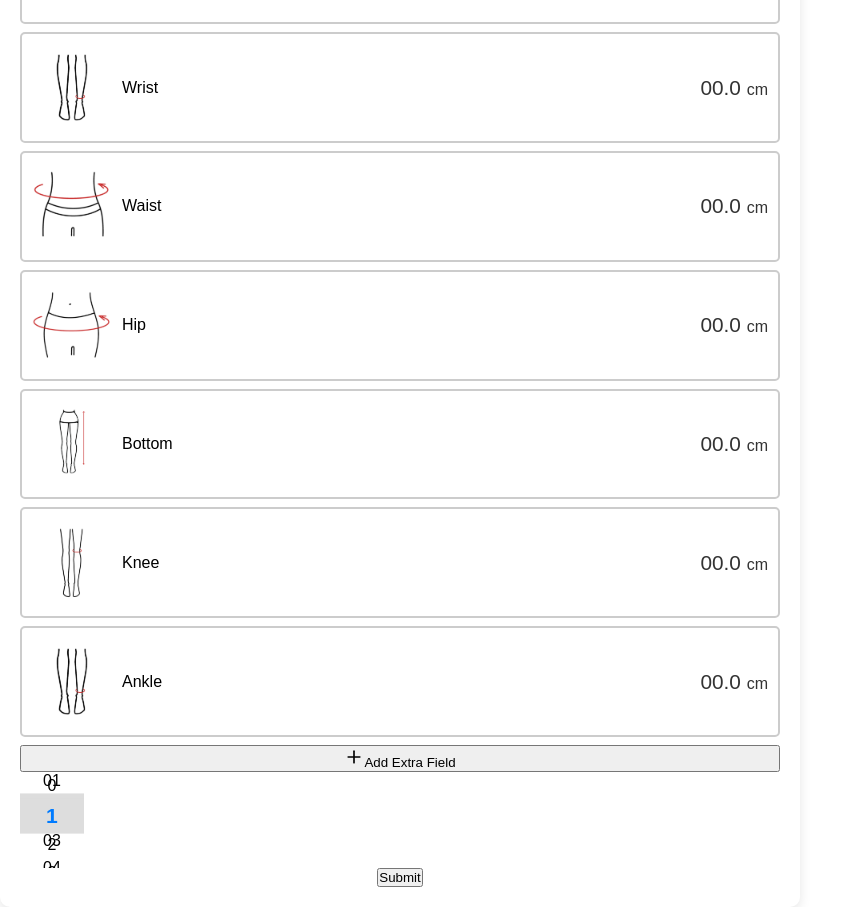
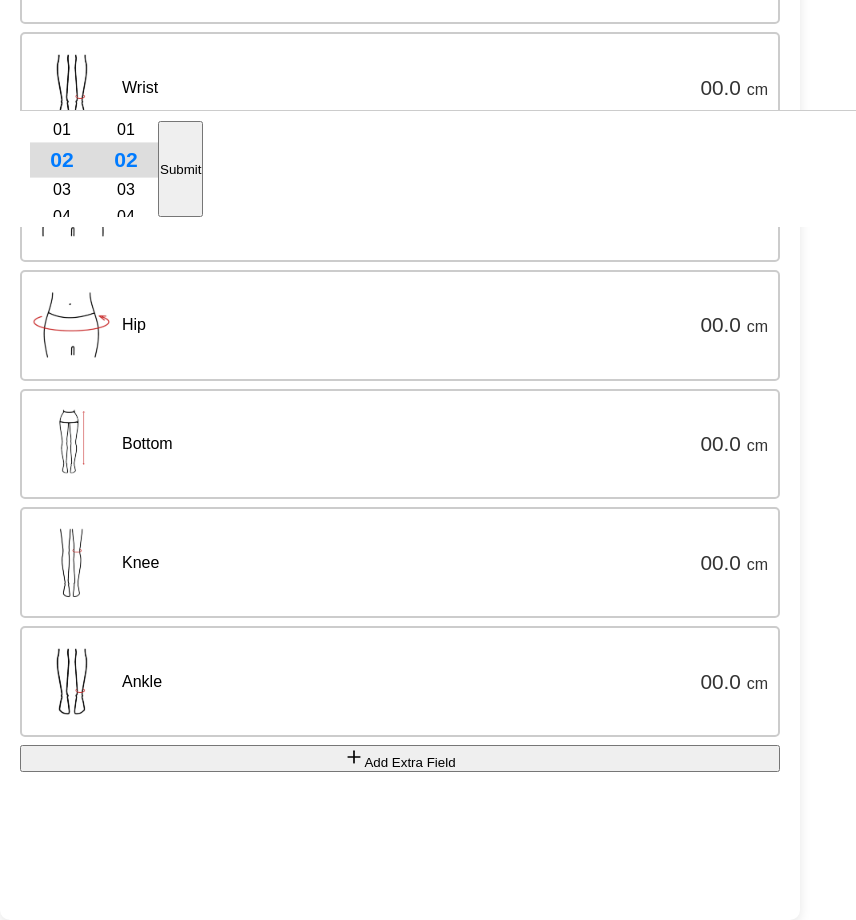
Before and after one commit to CharanKondaveeti/pocketTailor, a React (Vite) app: page / in a window 1280 px wide. Shown: the part 573-1493 px from the top of the page, without its empty margins (0-856 px from the left). Built offline with nearby package versions, Linux system fonts and the light colour scheme.

Commit message:
measurements page

```diff
--- a/src/Experiments.jsx
+++ b/src/Experiments.jsx
@@ -129,47 +129,6 @@ const Experiments = ({
           </div>
         ))}
       </div>
-
-      <div
-        className="wheel-picker-list"
-        onMouseDown={handleMouseDown}
-        onMouseMove={(event) =>
-          handleMouseMove(
-            event,
-            decimalOptions,
-            selectedDecimalIndex,
-            setSelectedDecimalIndex,
-            onDecimalChange
-          )
-        }
-        onTouchStart={handleTouchStart}
-        onTouchMove={(event) =>
-          handleTouchMove(
-            event,
-            decimalOptions,
-            selectedDecimalIndex,
-            setSelectedDecimalIndex,
-            onDecimalChange
-          )
-        }
-        style={{
-          transform: `translateY(-${
-            (selectedDecimalIndex - 1) * itemHeight
-          }px)`,
-          transition: isDragging ? "none" : "transform 0.3s ease-out",
-        }}
-      >
-        {decimalOptions.map((option, index) => (
-          <div
-            key={index}
-            className={`wheel-picker-item ${
-              index === selectedDecimalIndex ? "active" : ""
-            }`}
-          >
-            {option}
-          </div>
-        ))}
-      </div>
     </div>
   );
 };
--- a/src/pages/MeasurementsInput.jsx
+++ b/src/pages/MeasurementsInput.jsx
@@ -260,7 +260,7 @@ const MeasurementsInput = () => {
           Add Extra Field
         </button>
       </div>
-      <div className="measurement-bottom">
+
       <div className="swipe-controls">
         <Experiments
           wholeNumberOptions={wholeNumberOptions}
@@ -268,7 +268,13 @@ const MeasurementsInput = () => {
           onWholeChange={handleWholeNumberChange}
           onDecimalChange={handleDecimalChange}
         />
-        </div>
+
+        <Experiments
+          wholeNumberOptions={wholeNumberOptions}
+          decimalOptions={decimalOptions}
+          onWholeChange={handleWholeNumberChange}
+          onDecimalChange={handleDecimalChange}
+        />
         <button className="submit-button" onClick={handleSubmit}>
           Submit
         </button>
--- a/src/pages/css/MeasurementsInput.css
+++ b/src/pages/css/MeasurementsInput.css
@@ -68,6 +68,8 @@
   display: flex;
   flex-direction: column;
   gap: 0.5rem;
+
+  margin-bottom: 8rem;
 }
 
 .measurement-field {
@@ -130,11 +132,7 @@
   background-color: #218838;
 }
 
-.measurements-container {
-  /* your existing styles */
-}
-
-.sticky-wheel-inputs {
+.swipe-controls {
   position: fixed;
   bottom: 0;
   width: 100%;
```
Lines whose indentation alone changed are shown as unchanged.
